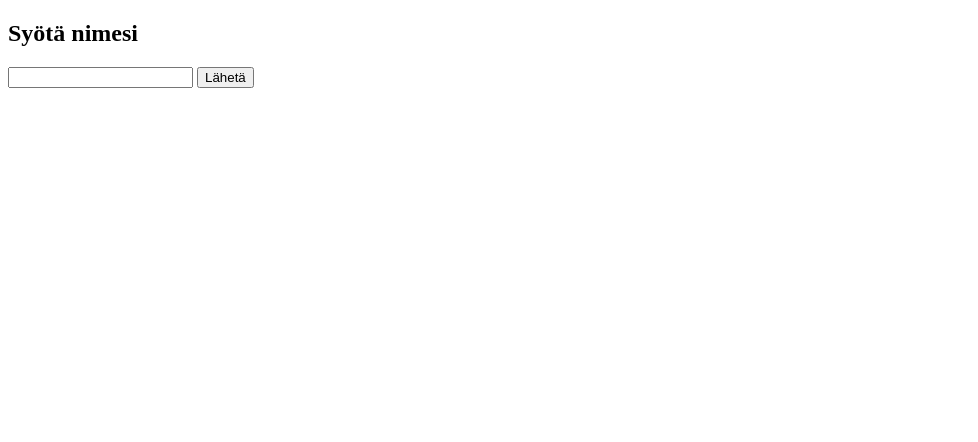
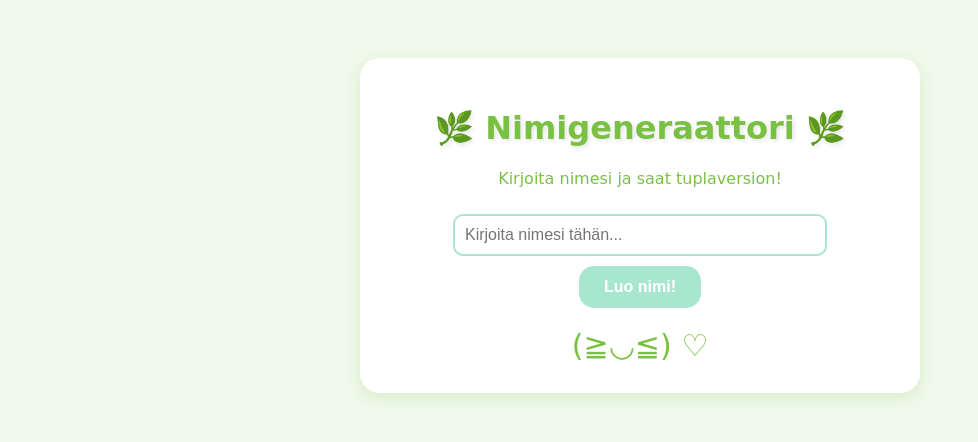
Before and after one commit to y4ng26/hieno-lomake, a Flask app: page / in a window 1280 px wide. Shown: the top 442 px of the page, without its empty margins (0-978 px from the left). Run offline with Flask 3, Linux system fonts and the light colour scheme.

Commit message:
uuslomake

```diff
--- a/templates/lomake.html
+++ b/templates/lomake.html
@@ -1,15 +1,69 @@
 <!DOCTYPE html>
-<html lang="fi">
+<html>
 <head>
-    <meta charset="UTF-8">
-    <meta name="viewport" content="width=device-width, initial-scale=1.0">
-    <title>Anna nimesi</title>
+    <title> Nimigeneraattori</title>
+    <style>
+        body {
+            font-family: 'Comic Sans MS', cursive, sans-serif;
+            background-color: #f0f9eb;
+            text-align: center;
+            padding: 50px;
+            color: #7ac143;
+        }
+        .container {
+            background-color: white;
+            border-radius: 20px;
+            padding: 30px;
+            box-shadow: 0 5px 15px rgba(122, 193, 67, 0.2);
+            max-width: 500px;
+            margin: 0 auto;
+        }
+        h1 {
+            color: #7ac143;
+            text-shadow: 2px 2px 4px rgba(0,0,0,0.1);
+        }
+        input[type="text"] {
+            padding: 10px;
+            border: 2px solid #a8e6cf;
+            border-radius: 10px;
+            font-size: 16px;
+            width: 70%;
+            margin: 10px 0;
+        }
+        button {
+            background-color: #a8e6cf;
+            color: white;
+            border: none;
+            padding: 12px 25px;
+            border-radius: 15px;
+            font-size: 16px;
+            cursor: pointer;
+            transition: all 0.3s;
+            font-weight: bold;
+        }
+        button:hover {
+            background-color: #7ac143;
+            transform: scale(1.05);
+        }
+        .kisu {
+            font-size: 30px;
+            margin-top: 20px;
+            color: #7ac143;
+        }
+    </style>
 </head>
 <body>
-    <h2>Syötä nimesi</h2>
-    <form action="/vastaus" method="get">
-        <input type="text" name="nimi" required>
-        <button type="submit">Lähetä</button>
-    </form>
+    <div class="container">
+        <h1>🌿 Nimigeneraattori 🌿</h1>
+        <p>Kirjoita nimesi ja saat tuplaversion!</p>
+
+        <form action="/vastaus" method="GET">
+            <input type="text" name="nimi" placeholder="Kirjoita nimesi tähän..." required>
+            <br>
+            <button type="submit">Luo nimi!</button>
+        </form>
+
+        <div class="kisu">(≧◡≦) ♡</div>
+    </div>
 </body>
 </html>
```
